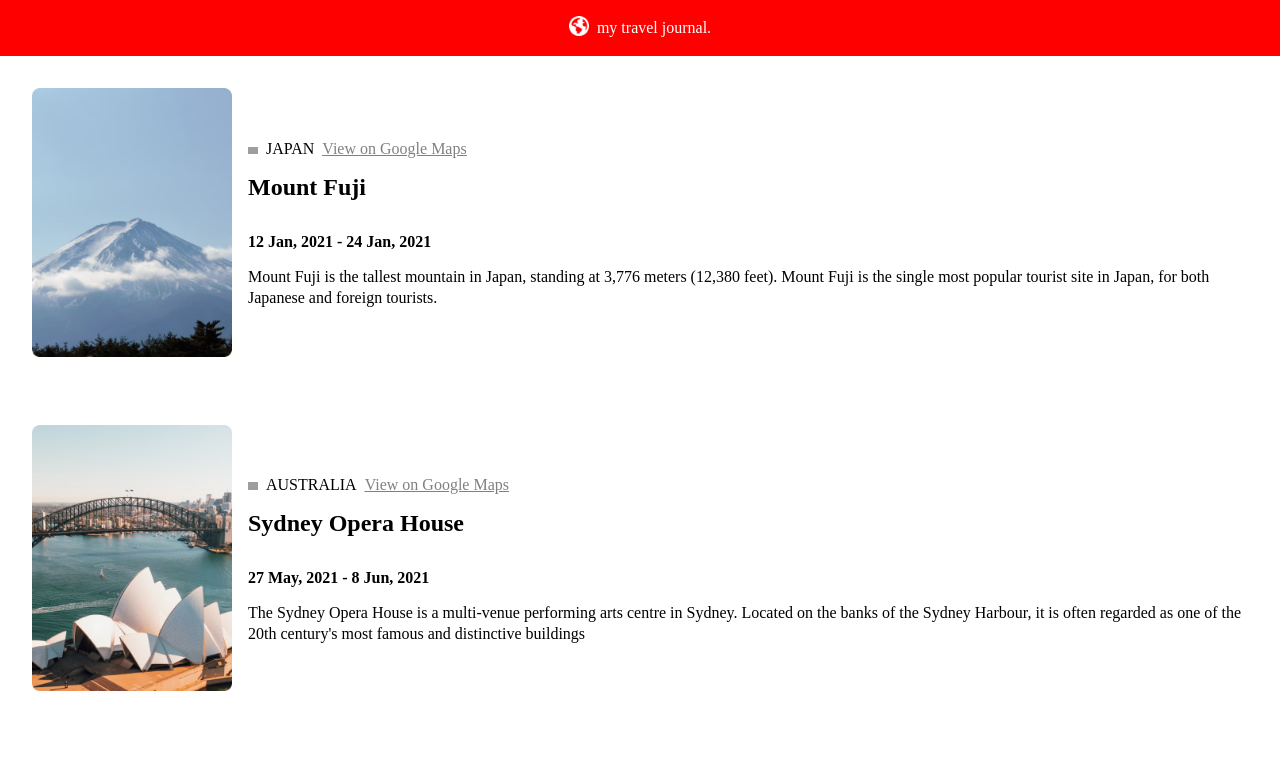
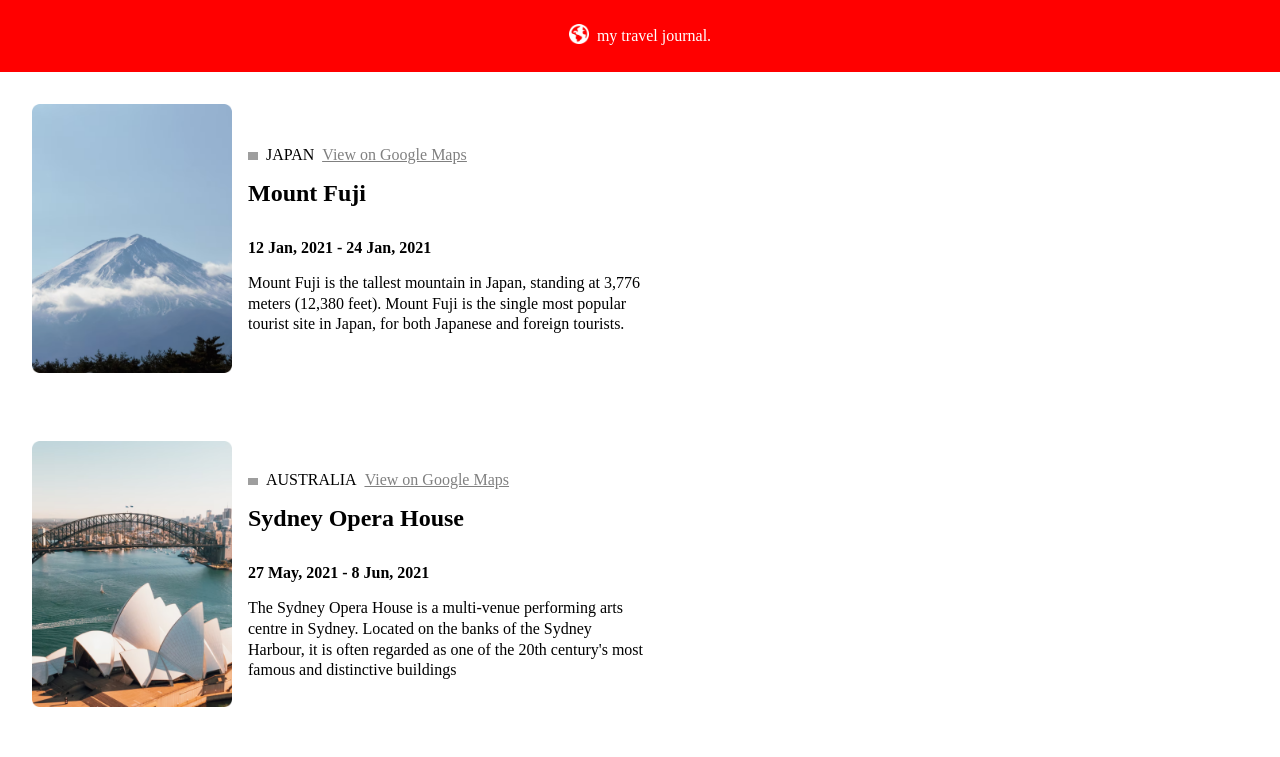
Before and after one commit to azizbekjuraev/travel-app-react, a React (Create React App) app: page / in a window 1280 px wide. Shown: the top 757 px of the page. Built offline with nearby package versions, Linux system fonts and the light colour scheme; grey boxes are pictures that could not be loaded.

Commit message:
fixed text width

```diff
--- a/src/index.css
+++ b/src/index.css
@@ -10,7 +10,7 @@
   align-items: center;
   justify-content: center;
   gap: 0.5rem;
-  padding: 1rem;
+  padding: 1.5rem;
   color: #fff;
 }
 
@@ -59,8 +59,11 @@ a {
 .card-info {
   line-height: 1.3rem;
 }
+.card-info p {
+  width: 40%;
+}
 
-@media (max-width: 500px) {
+@media (max-width: 770px) {
   .card-container {
     display: block;
     text-align: center;
@@ -68,6 +71,10 @@ a {
   .card-img {
     width: auto;
   }
+  .card-info p {
+    width: auto;
+  }
+
   .country-ul {
     display: block;
   }
```
